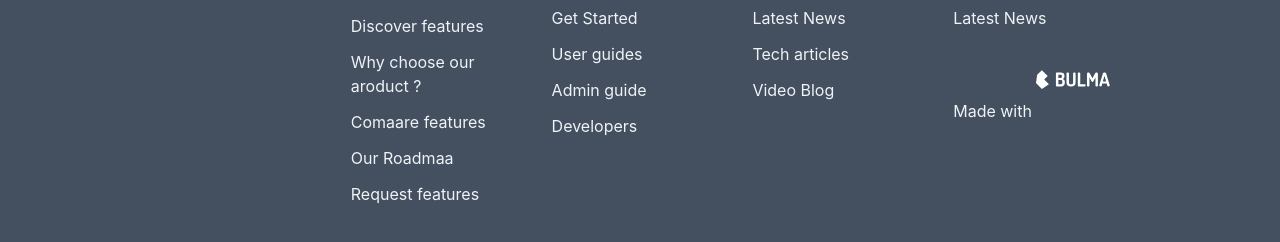
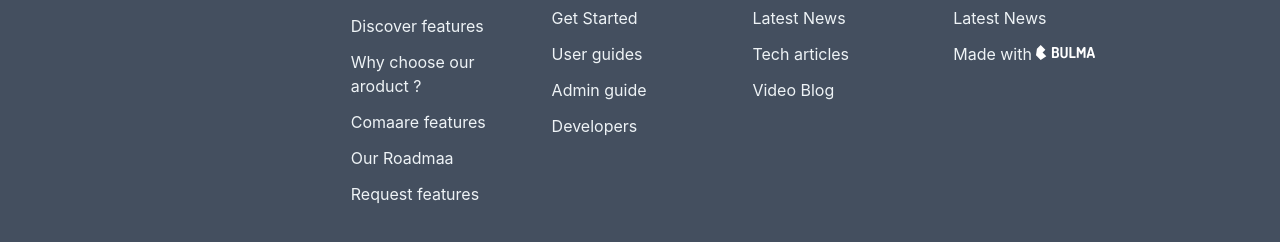
Before and after one commit to mohammedkuzez/19, a plain HTML site: page index.html in a window 1280 px wide. Shown: the part 6353-6595 px from the top of the page. Drawn offline with Linux system fonts and the light colour scheme.

Commit message:
remove height from bulma icon in footer

```diff
--- a/index.html
+++ b/index.html
@@ -615,8 +615,7 @@ Roboto -->
         <a class="mb-3 has-text-danger" href="#"
           >Made with
           <svg
-            width="75"
-            height="75"
+            width="60"
             viewBox="0 0 640 160"
             fill="none"
             xmlns="http://www.w3.org/2000/svg"
```
